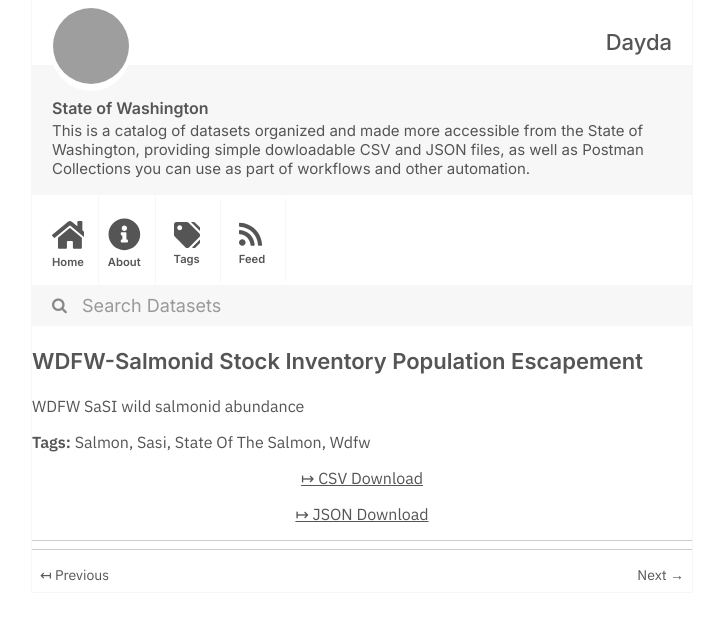
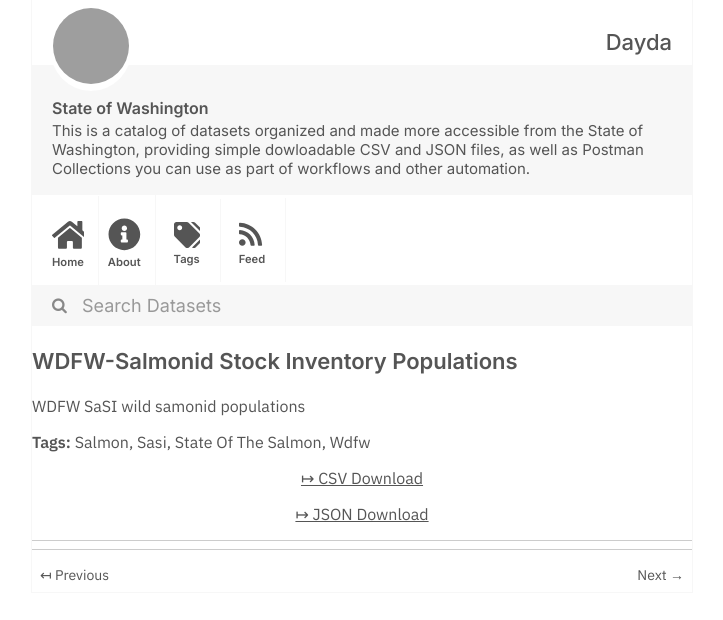
Before and after one commit to dayda-entities/state-of-washington, a Jekyll site: the page built from _posts/2020-11-10-wdfw-salmonid-stock-inventory-.md, in a window 1280 px wide, cut to the strip 0-620 px from the top of the page. Shown: the whole strip, without its empty margins (278-1001 px from the left). Built offline with Jekyll 4.4.1, drawn with Linux system fonts in a browser that asks for light colours; grey boxes are pictures that could not be loaded.

```diff
--- a/_posts/2020-11-10-wdfw-salmonid-stock-inventory-.md
+++ b/_posts/2020-11-10-wdfw-salmonid-stock-inventory-.md
@@ -1,7 +1,7 @@
 ---
-title: WDFW-Salmonid Stock Inventory Population Escapement
-created: '2020-11-10T17:20:35.062368'
-modified: '2020-12-04T19:05:58.347825'
+title: WDFW-Salmonid Stock Inventory Populations
+created: '2020-11-10T17:21:08.061587'
+modified: '2020-12-04T19:07:13.630629'
 state: active
 type: dataset
 tags:
@@ -11,9 +11,9 @@ tags:
   - Wdfw
 groups:
   - Local Government
-csv_url: 'https://data.wa.gov/api/views/fgyz-n3uk/rows.csv?accessType=DOWNLOAD'
-json_url: 'https://data.wa.gov/api/views/fgyz-n3uk/rows.json?accessType=DOWNLOAD'
+csv_url: 'https://data.wa.gov/api/views/ncqh-ypvf/rows.csv?accessType=DOWNLOAD'
+json_url: 'https://data.wa.gov/api/views/ncqh-ypvf/rows.json?accessType=DOWNLOAD'
 layout: post
 
 ---
-WDFW SaSI wild salmonid abundance
+WDFW SaSI wild samonid populations
```
